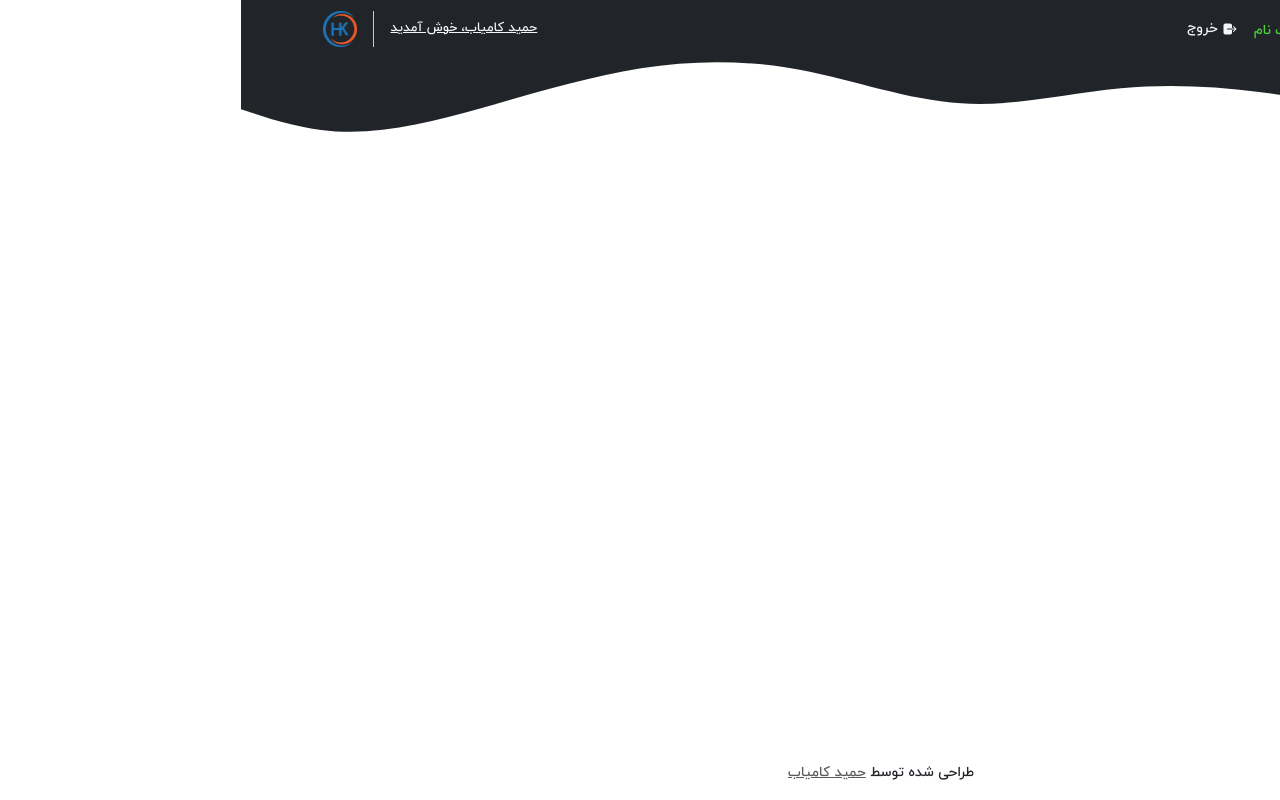
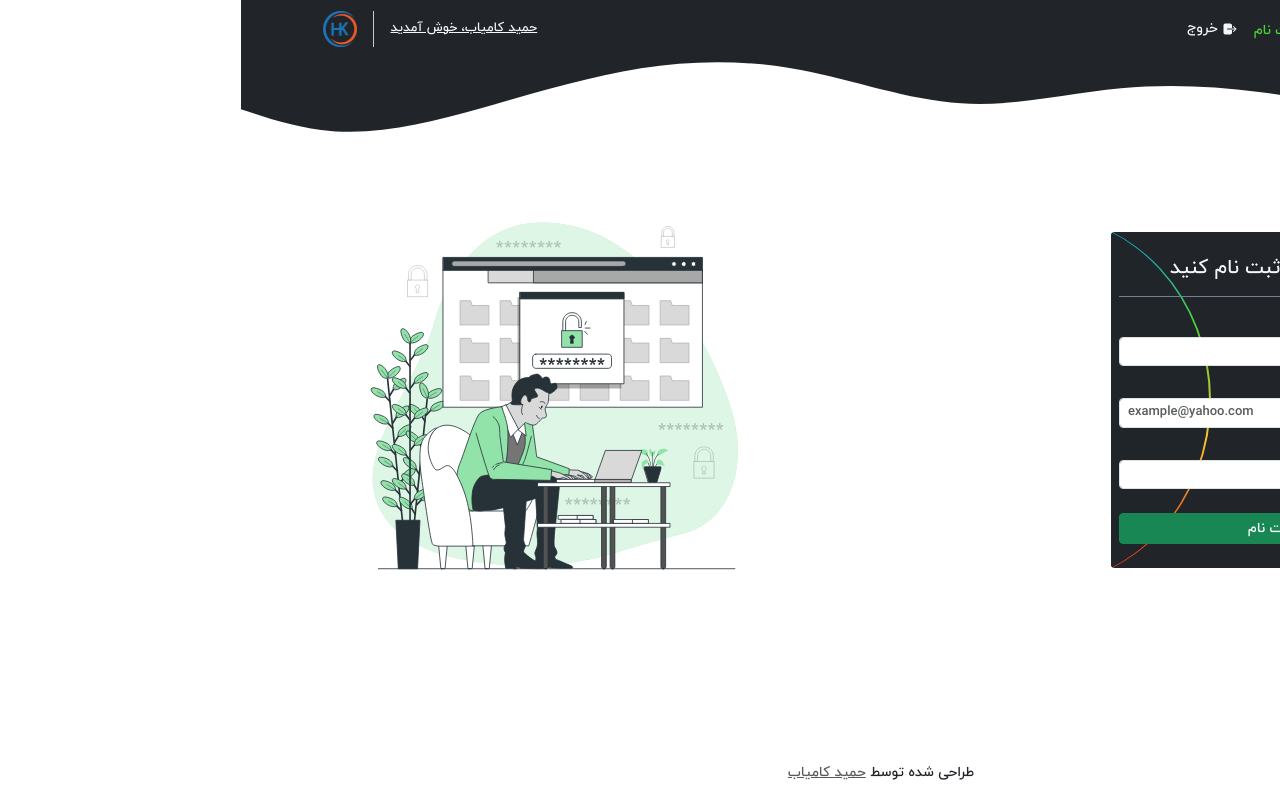
Before and after one commit to hamidkamyab/blog, a React (Create React App) app in the folder front/: page /register in a window 1280 px wide. Built offline with nearby package versions, Linux system fonts and the light colour scheme.

Commit message:
Registration page template design

```diff
--- a/front/src/components/Header.jsx
+++ b/front/src/components/Header.jsx
@@ -3,7 +3,7 @@ import * as IO5 from 'react-icons/io5'
 import { NavLink } from 'react-router-dom'
 function Header() {
   return (
-    <div id='header' className='w-100 navbar navbar-dark bg-dark'>
+    <div id='header' className='w-100 navbar navbar-dark bg-dark mb-5'>
       <div className="container d-flex justify-content-between align-items-center">
         <nav className="right">
           <ul className='navbar-nav d-flex align-items-center flex-row gap-3 list-unstyled m-0 p-0' >
@@ -44,8 +44,6 @@ function Header() {
           </div>
         </div>
       </div>
-
-      <div className='position-absolute navbar-svg' ></div>
     </div>
   )
 }
--- a/front/src/index.css
+++ b/front/src/index.css
@@ -10,6 +10,8 @@
     --light: #f5f6fa;
     --silver: #dcdde1;
     --dark: #2f3640;
+    --grey: #718093;
+    --yellow: #fbc531;
 }
 
 body {
@@ -21,6 +23,7 @@ body {
     font-family: 'IranYekan';
     text-decoration: none;
     list-style: none;
+    box-sizing: border-box;
 }
 
 #header {
@@ -76,7 +79,7 @@ body {
 
 #header::after {
     content: '';
-    width: 100vw;
+    width: 100%;
     height: 100px;
     right: 0;
     top: 100%;
@@ -85,3 +88,65 @@ body {
     background-size: cover;
     position: absolute;
 }
+
+.form-box {
+    width: 320px;
+}
+
+.form-box .form-group label {
+    color: var(--light);
+    font-size: 13px;
+    padding: 0;
+    margin: 0;
+}
+
+.form-box .form-group input {
+    font-size: 13px;
+}
+
+.form-box .title {
+    border-color: var(--grey) !important;
+    color: var(--light);
+}
+
+.svg-page {
+    width: 75%;
+}
+
+input:focus {
+    border: none;
+    outline: none;
+    box-shadow: 0 0 1px 3px var(--dark-green) !important;
+}
+
+@media (min-width:768px) {
+    .form-box {
+        position: relative;
+        overflow: hidden;
+    }
+    .form-box * {
+        z-index: 7;
+    }
+    .form-box::after {
+        content: '';
+        position: absolute;
+        background: linear-gradient(180deg, var(--light-blue) 0%, var(--light-green) 30%, var(--yellow) 60%, var(--light-red) 90%);
+        height: 110%;
+        width: 340px;
+        border-radius: 100%;
+        left: -75%;
+        top: -5%;
+        z-index: 5;
+    }
+    .form-box::before {
+        content: '';
+        position: absolute;
+        background-color: rgba(31, 37, 40, 1);
+        height: 110%;
+        width: 338px;
+        border-radius: 100%;
+        left: -75%;
+        top: -5%;
+        z-index: 6;
+    }
+}
--- a/front/src/page/home/Home.jsx
+++ b/front/src/page/home/Home.jsx
@@ -2,7 +2,21 @@ import React from 'react'
 
 function Home() {
   return (
-    <div>Home</div>
+    <div className='bg-danger'>
+      <br />
+      <br />
+      <br />
+      <br />
+      <br />
+      Home
+      <br />
+      <br />
+      <br />
+      <br />
+      <br />
+      <br />
+      <br />
+    </div>
   )
 }
 
--- a/front/src/page/register/Register.jsx
+++ b/front/src/page/register/Register.jsx
@@ -2,7 +2,36 @@ import React from 'react'
 
 function Register() {
   return (
-    <div>Register</div>
+    <div id='register' className='d-flex flex-row flex-wrap align-items-center justify-content-between container py-4 mt-3'>
+        <div className="right px-2 col-6 d-flex justify-content-start">
+          <div className="form-box p-2 pb-4 bg-dark rounded-1 d-flex flex-column gap-2">
+
+              <h5 className='title text-center py-3 border-bottom'>همین حالا ثبت نام کنید</h5>
+
+              <div className="form-group">
+                <label for="exampleInputEmail1" class="form-label">نام شما</label>
+                <input type="text" className="form-control form-control-sm" />
+                <small className='form-msg'></small>
+              </div>
+              <div className="form-group">
+                <label for="exampleInputEmail1" class="form-label">ایمیل شما</label>
+                <input type="email" className="form-control form-control-sm" placeholder='example@yahoo.com' />
+                <small className='form-msg'></small>
+              </div>
+              <div className="form-group">
+                <label for="exampleInputEmail1" class="form-label">رمز عبور</label>
+                <input type="text" className="form-control form-control-sm" />
+                <small className='form-msg'></small>
+              </div>
+              <div className="form-group pt-3">
+                <button className='btn btn-success btn-sm w-100'>ثبت نام</button>
+              </div>
+          </div>
+        </div>
+        <div className="left px-2 col-6 d-flex justify-content-end">
+          <img src="./img/register.svg" alt="" className="svg-page" />
+        </div>
+    </div>
   )
 }
 
```
